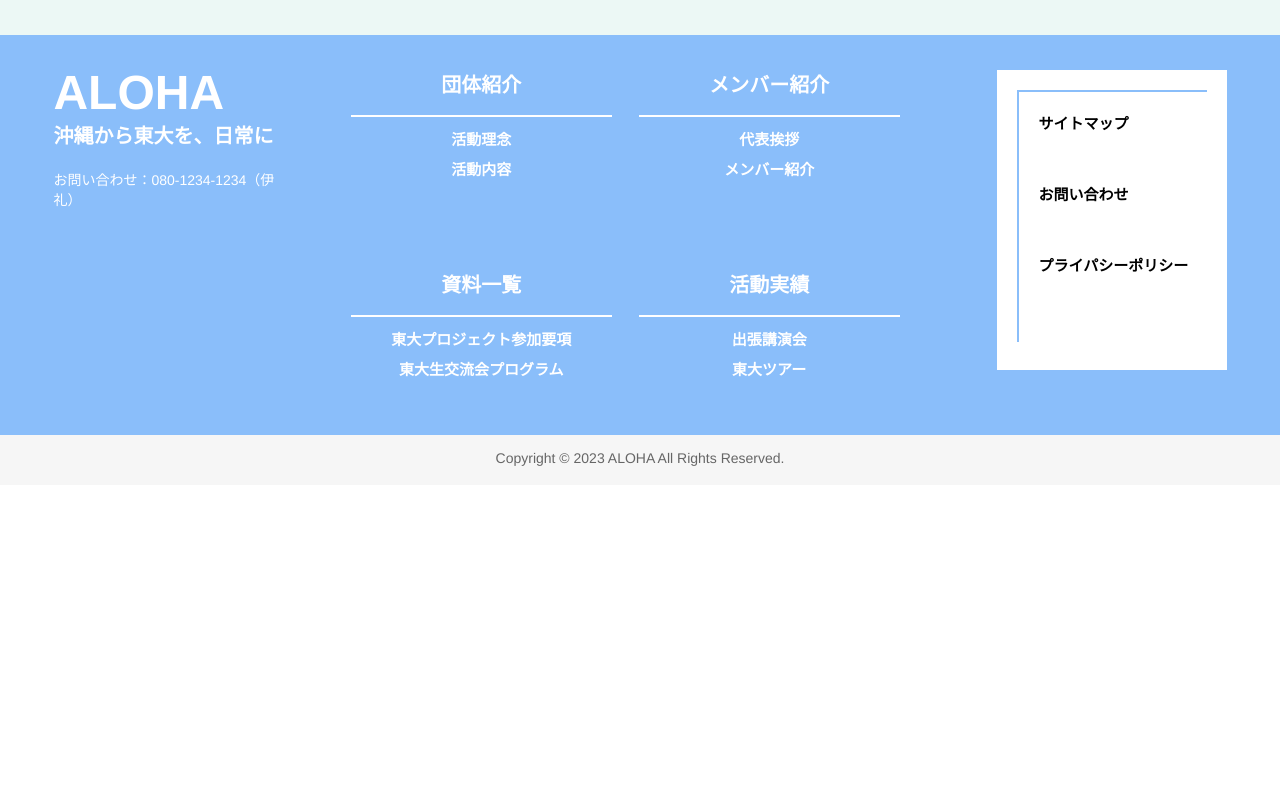
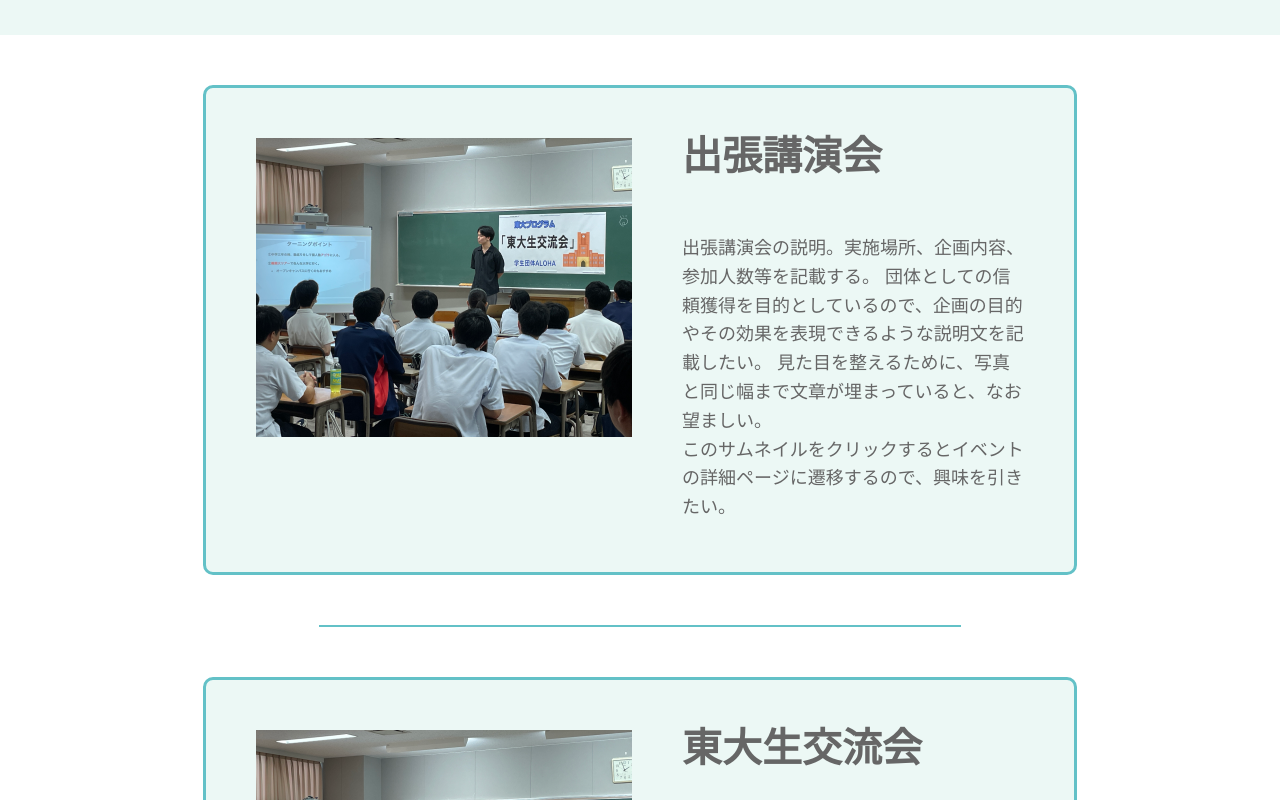
Before and after one commit to ReoYabiku/aloha-hp-next, a Next.js app: page /activities in a window 1280 px wide. Shown: the part 480-1280 px from the top of the page. Before the commit the page ends 965 px from the top, so only its background shows below. Built offline with nearby package versions, Linux system fonts and the light colour scheme.

Commit message:
activityを作った

```diff
--- /dev/null
+++ b/app/activities/Body.module.css
@@ -0,0 +1,41 @@
+.background {
+    text-align: center;
+}
+
+.container {
+    display: flex;
+    border: 3px solid var(--color-main);
+    background-color: var(--color-pale-main);
+    color: var(--color-text);
+    margin: 50px auto;
+    padding: 50px 50px;
+    width: 60%;
+    border-radius: 10px;
+}
+
+.child {
+    padding-left: 50px;
+}
+
+.title {
+    font-size: 40px;
+    margin-top: 0;
+    margin-bottom: 60px;
+    line-height: 90%;
+    text-align: left;
+}
+
+.text {
+    font-size: 18px;
+    margin-top: 0;
+    margin-bottom: 0;
+    line-height: 160%;
+    text-align: left;
+}
+
+.bar {
+    margin: 0 auto;
+    padding: 0 0;
+    border: 1px solid var(--color-main);
+    width: 50%;
+}
--- /dev/null
+++ b/app/activities/Body.tsx
@@ -0,0 +1,105 @@
+import Image from 'next/image';
+import style from  './Body.module.css';
+import GatheringPic from './東大生交流会 1.png';
+import { StaticImageData } from 'next/image';
+
+type ActivityProps = {
+    name: string
+    description: JSX.Element
+    img: StaticImageData
+    last: boolean
+}
+
+export default function Activities() {
+    const activityDetails: ActivityProps[] = [
+        {
+            name: '出張講演会',
+            description:
+                <>
+                　出張講演会の説明。実施場所、企画内容、参加人数等を記載する。
+                団体としての信頼獲得を目的としているので、企画の目的やその効果を表現できるような説明文を記載したい。
+                見た目を整えるために、写真と同じ幅まで文章が埋まっていると、なお望ましい。<br/>
+                　このサムネイルをクリックするとイベントの詳細ページに遷移するので、興味を引きたい。
+                </>,
+            img: GatheringPic,
+            last: false,
+        },
+        {
+            name: '東大生交流会',
+            description:
+                <>
+                　東大生交流会の説明。実施場所、企画内容、参加人数等を記載する。
+                団体としての信頼獲得を目的としているので、企画の目的やその効果を表現できるような説明文を記載したい。
+                見た目を整えるために、写真と同じ幅まで文章が埋まっていると、なお望ましい。<br/>
+                　このサムネイルをクリックするとイベントの詳細ページに遷移するので、興味を引きたい。
+                </>,
+            img: GatheringPic,
+            last: false,
+        },
+        {
+            name: 'オンライン面談',
+            description:
+                <>
+                　オンライン面談の説明。実施場所、企画内容、参加人数等を記載する。
+                団体としての信頼獲得を目的としているので、企画の目的やその効果を表現できるような説明文を記載したい。
+                見た目を整えるために、写真と同じ幅まで文章が埋まっていると、なお望ましい。<br/>
+                　このサムネイルをクリックするとイベントの詳細ページに遷移するので、興味を引きたい。
+                </>,
+            img: GatheringPic,
+            last: true,
+        }
+    ]
+
+    return (
+        <section className={style.background}>
+            {
+                activityDetails.map((props) => (
+                    <div>
+                        <div className={style.container}>
+                            <Image
+                                src={props.img}
+                                width={376}
+                                height={299}
+                                alt={props.name}
+                            />
+                            <div className={style.child}>
+                                <h1 className={style.title}>{props.name}</h1>
+                                <p className={style.text}>
+                                    {props.description}
+                                </p>
+                            </div>
+                        </div>
+                        {props.last ? false : <div className={style.bar}/>}
+                    </div>
+                ))
+            }
+        </section>
+    )
+}
+
+{/*
+export default function Test() {
+    return(
+        <section className={style.background}>
+            <div className={style.container}>
+                <Image
+                    src={GatheringPic}
+                    width={376}
+                    height={299}
+                    alt="Lecture"
+                />
+                <div className={style.child}>
+                    <h1 className={style.title}>出張講演会</h1>
+                    <p className={style.text}>
+                    　出張講演会の説明。実施場所、企画内容、参加人数等を記載する。
+                    団体としての信頼獲得を目的としているので、企画の目的やその効果を表現できるような説明文を記載したい。
+                    見た目を整えるために、写真と同じ幅まで文章が埋まっていると、なお望ましい。<br/>
+                    　このサムネイルをクリックするとイベントの詳細ページに遷移するので、興味を引きたい。
+                    </p>
+                </div>
+            </div>
+            <div className={style.bar}/>
+        </section>
+    )
+}
+*/}
--- a/app/activities/page.tsx
+++ b/app/activities/page.tsx
@@ -1,4 +1,5 @@
 import Title from '../components/organisms/Title';
+import Body from './Body';
 
 export default function Activities() {
   return (
@@ -8,6 +9,8 @@ export default function Activities() {
         title='Activities'
         description='活動実績に関するいい感じの文章。長めの文章にしたいけど書くことないから適当に引き伸ばしています。'
       />
+      <Body
+      />
     </main>
   );
 }
--- a/package.json
+++ b/package.json
@@ -12,6 +12,7 @@
     "@types/node": "20.4.2",
     "@types/react": "18.2.15",
     "@types/react-dom": "18.2.7",
+    "create-next-app": "^13.4.16",
     "eslint": "8.45.0",
     "eslint-config-next": "13.4.10",
     "next": "13.4.10",
```
Also changed, not shown: app/activities/東大生交流会 1.png (added), 1 other file (tests, documents, lock files or other folders).
